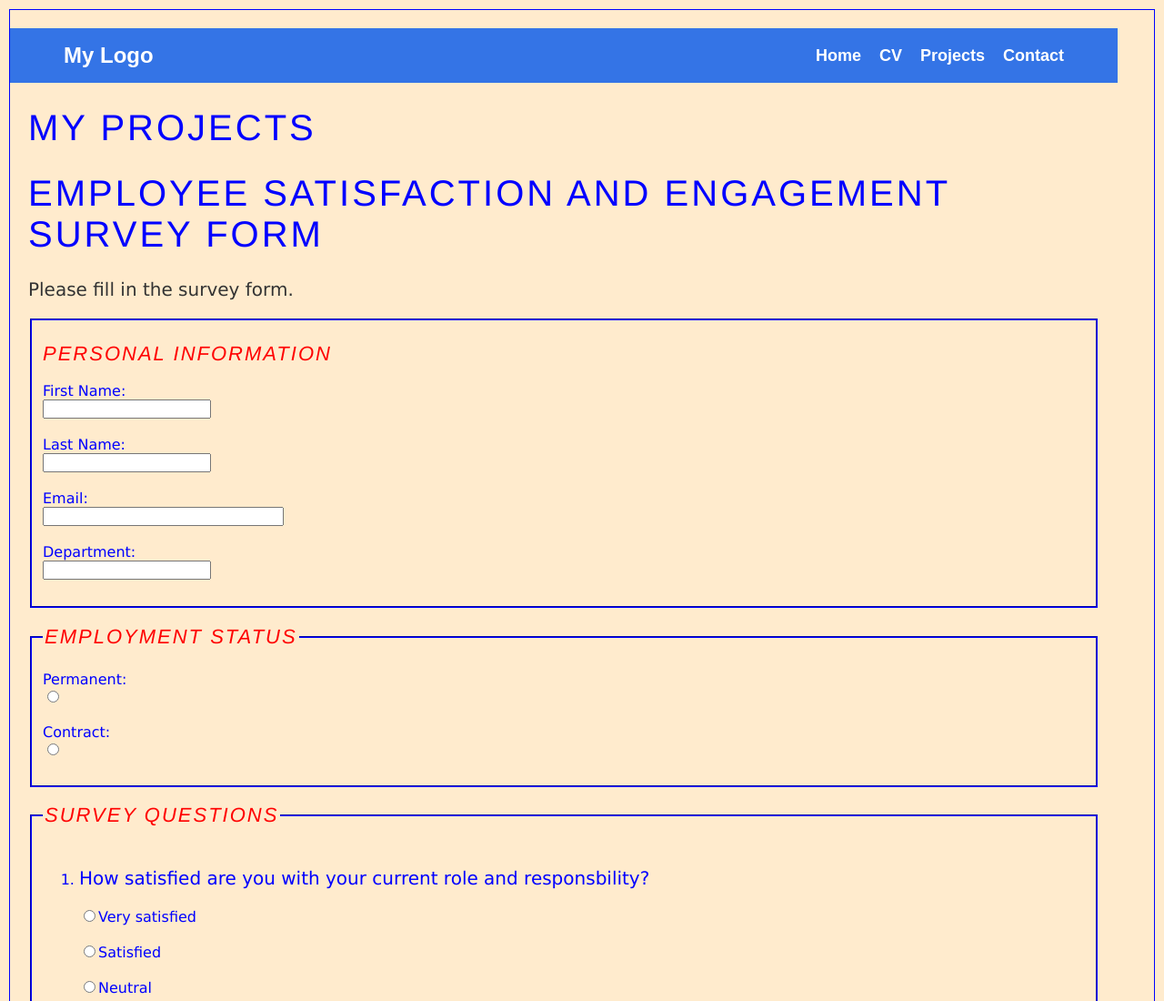
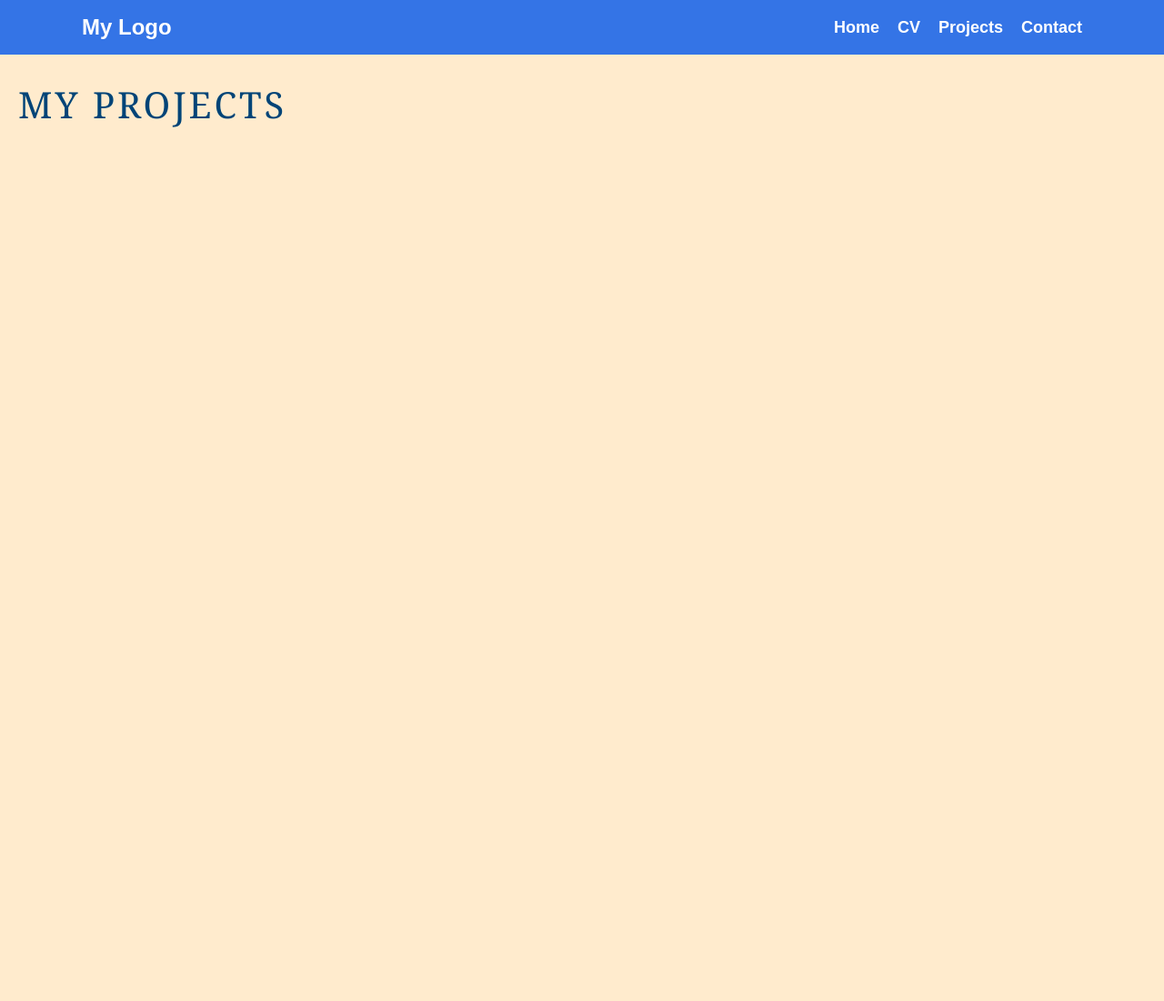
Before and after one commit to dorineokowo/CV, a plain HTML site: page projects.html in a window 1280 px wide. Shown: the top 1100 px of the page at 91% size. After the commit the page ends 800 px from the top, so only its background shows below. Drawn offline with Linux system fonts and the light colour scheme.

```diff
--- a/projects.html
+++ b/projects.html
@@ -20,86 +20,5 @@
         </nav>
         <div class="projects-wrapper">
         <h1>My Projects</h1>
-        <body>
-            <h1>Employee Satisfaction and Engagement Survey Form</h1>
-            <p>Please fill in the survey form.
-            <form action="#" method="post">
-              <fieldset class="big"
-              <legend><h2>Personal Information</h2></legend>
-              <label for="fname">First Name:</label>
-              <input type="text" id="fname" name="fname">
-              <br><br>
 
-              <label for="lname">Last Name:</label>
-              <input type="text" id="lname" name="lname" required>
-              <br><br>
-
-              <label for="emal">Email:</label>
-              <input type="email" id="emal" name="email " size="30" required>
-              <br><br>
-
-              <label for="department">Department:</label>
-              <input type="text" id="department" name="department" required>
-              <br><br>
-              </fieldset>
-              <fieldset class="big">
-                <legend><h2>Employment Status</h2></legend>
-              <label for="permanent">Permanent:</label>
-              <input type="radio" id="permanent" name="best">
-
-              <br><br>
-
-              <label for="contract">Contract:</label>
-              <input type="radio" id="contract" name="best">
-              <br><br>
-              </fieldset>
-              <fieldset class="big">
-            <legend> <h2>Survey Questions</h2></legend>
-              <ol>
-                <li>
-                  <p>How satisfied are you with your current role and responsbility?</p>
-                  <label><input type="radio" name="satisfaction" value="very satisfied" required>Very satisfied</label><br>
-                  <label><input type="radio" name="satisfaction" value="satisfied">Satisfied</label><br>
-                  <label><input type="radio" name="satisfaction" value="neutral">Neutral</label><br>
-                  <label><input type="radio" name="satsfaction" value="dissatsfied">Dissatisfied</label><br>
-                  <label><input type="radio" name="satsfaction" value="very dissatisfied">Very dissatisfied</label><br>
-                </li>
-                <li>
-                  <p>How would you rate your relationship with your coworkers and supervisors</p>
-                  <label><input type="radio" name="relationship" value="excellent" required>Excellent </label><br>
-                  <label><input type="radio" name="relationship" value="good">Good</label><br>
-                   <label><input type="radio" name="relationship" value="average">Average</label><br>
-                   <label><input type="radio" name="relationship" value="poor">Poor</label><br>
-                   <label><input type="radio" name="relationship" value="very poor">Very poor</label><br>
-                </li>
-                <li>
-                  <p>Do you feel valued and appreciated for your work?</p>
-                   <label><input type="radio" name="value appreciation" value="yes" required>Yes</label><br>
-                  <label><input type="radio" name="value appreciation" value="no">No</label><br>
-                </li>
-                <li>
-                  <p>Are there any challenges or obstacles that hinder your productivity or job satisfaction? If yes please specify</p>
-                  <textarea name="challenges" rows="5" cols="50"></textarea><br><br>
-                </li>
-                <li>
-                  <p>Do you feel your skills and abilities are effectively utilized in your current role?</p>
-                  <label><input type="radio" name="skills-utilized" value="yes" required>Yes</label><br>
-                  <label><input type="radio" name="skills-utilized" value="yes" required>No</label><br>
-                </li>
-              </ol>
-                </fieldset>
-
-
-              <label for="file">Upload your perfomance appraisal report</label>
-              <input type="file" id="file" name="file"><br><br>
-
-
-
-
-              <button type="submit">Submit</button>
-              </body>
-
-
-
-        </body>
         </html>
--- a/styles.css
+++ b/styles.css
@@ -159,44 +159,7 @@ section .left{
     margin: 20px;
 }
 
-label{
-    display: block;
-    paddng-top:20px;
-  }
 
-  .form-question{
-    margin: 10px;
-  }
-  h1, h2{
-    color: red;
-    font-family: helvetica;
-  }
-  h1{
-    color: blue;
-  }
-  body{
-    border: 1px solid blue;
-    margin: 10px;
-    padding: 20px 40px 50px 0;
-    font-weight: 500;
-  }
-  body{
-    background-color:
-  }
-  .big { border-color: blue;
-
-  }
-  fieldset{
-    color: blue;
-  }
-
-
-
-
-    p{
-      font-style: sans-serif;
-      font-size: 20px;
-    }
 
 
 
```
